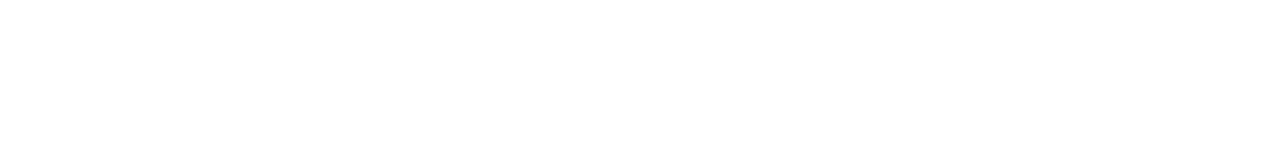
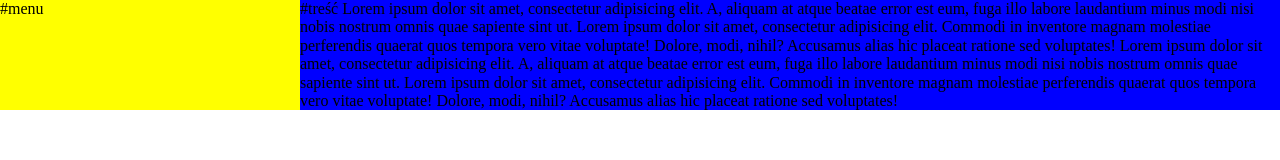
Before and after one commit to arqarq/Frontend2, a plain HTML site: page PortfolioClean/index.html in a window 1280 px wide. Drawn offline with nearby package versions, Linux system fonts and the light colour scheme.

Commit message:
- style.css created

```diff
--- a/PortfolioClean/index.html
+++ b/PortfolioClean/index.html
@@ -1,12 +1,27 @@
-<!doctype html>
+<!DOCTYPE html>
 <html lang="pl">
 <head>
     <meta charset="UTF-8">
-    <meta name="viewport" content="width=device-width, initial-scale=1.0">
-    <meta http-equiv="X-UA-Compatible" content="ie=edge">
-    <title>Document</title>
+    <meta content="width=device-width, initial-scale=1.0" name="viewport">
+    <meta content="ie=edge" http-equiv="X-UA-Compatible">
+    <title>Arkadiusz Sekuła - CV</title>
+    <link href="https://necolas.github.io/normalize.css/8.0.1/normalize.css" rel="stylesheet"/>
+    <link href="style.css" rel="stylesheet"/>
 </head>
 <body>
-
+<div class="menu">
+    #menu
+</div>
+<main>
+    #treść
+    Lorem ipsum dolor sit amet, consectetur adipisicing elit. A, aliquam at atque beatae error est eum, fuga illo labore
+    laudantium minus modi nisi nobis nostrum omnis quae sapiente sint ut.
+    Lorem ipsum dolor sit amet, consectetur adipisicing elit. Commodi in inventore magnam molestiae perferendis quaerat
+    quos tempora vero vitae voluptate! Dolore, modi, nihil? Accusamus alias hic placeat ratione sed voluptates!
+    Lorem ipsum dolor sit amet, consectetur adipisicing elit. A, aliquam at atque beatae error est eum, fuga illo labore
+    laudantium minus modi nisi nobis nostrum omnis quae sapiente sint ut.
+    Lorem ipsum dolor sit amet, consectetur adipisicing elit. Commodi in inventore magnam molestiae perferendis quaerat
+    quos tempora vero vitae voluptate! Dolore, modi, nihil? Accusamus alias hic placeat ratione sed voluptates!
+</main>
 </body>
 </html>
--- /dev/null
+++ b/PortfolioClean/style.css
@@ -0,0 +1,16 @@
+body {
+    display: flex;
+    overflow: hidden;
+    max-height: 100vh;
+}
+
+.menu {
+    flex-basis: 300px;
+    flex-shrink: 0;
+    background: yellow;
+}
+
+main {
+    overflow: auto;
+    background: blue;
+}
```
